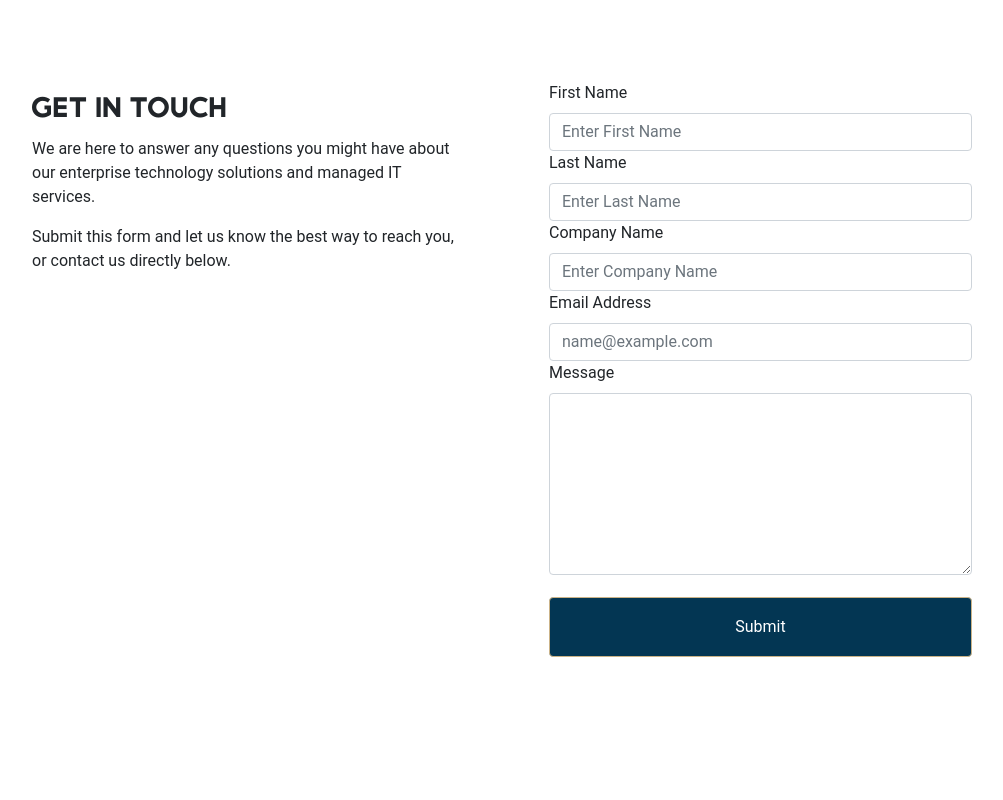
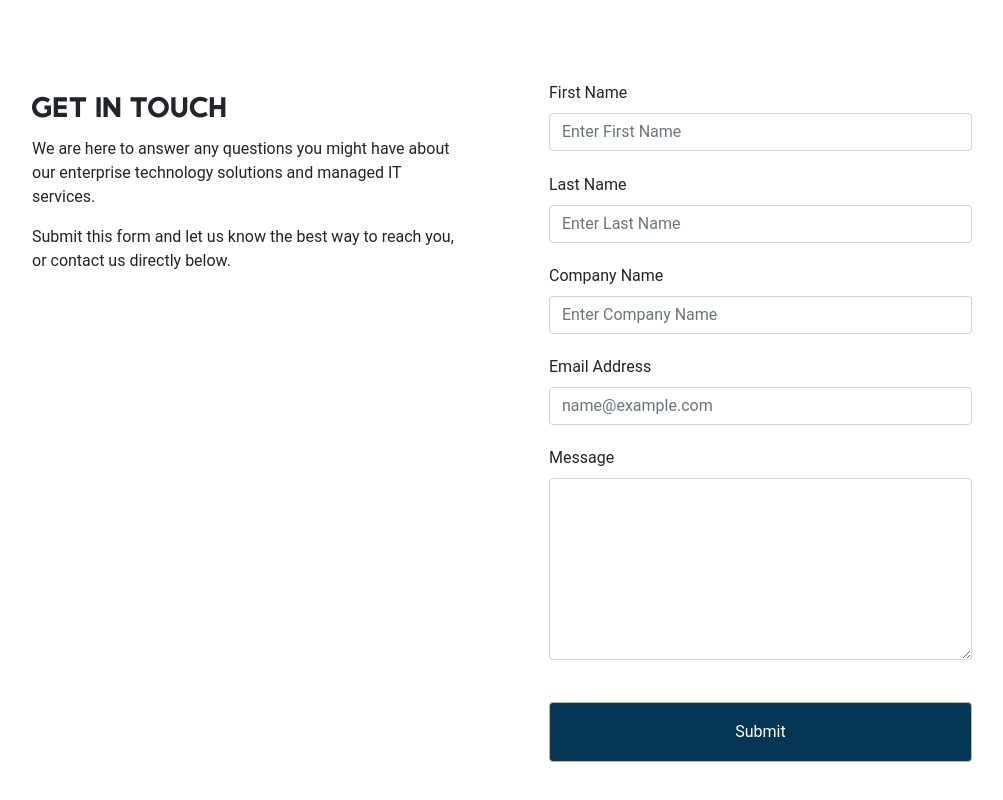
Before and after one commit to cwilso88/priorityOne, a React (Create React App) app: page / in a window 1280 px wide. Shown: the part 7290-8090 px from the top of the page, without its empty margins (138-1141 px from the left). Before the commit the page ends 8047 px from the top, so only its background shows below. Built offline with nearby package versions, Linux system fonts and the light colour scheme.

Commit message:
testing styles for form

```diff
--- a/src/components/ContactUs.js
+++ b/src/components/ContactUs.js
@@ -3,7 +3,7 @@ import Container from 'react-bootstrap/Container'
 import Button from 'react-bootstrap/Button'
 import Form from 'react-bootstrap/Form'
 import 'bootstrap/dist/css/bootstrap.min.css'
-import button from '../logos/button.png'
+
 
 class ContactUs extends React.Component {
     render() {
@@ -16,23 +16,23 @@ class ContactUs extends React.Component {
                         <p>Submit this form and let us know the best way to reach you, or contact us directly below.</p>
                     </article>
                     <Form className="form_column">
-                        <Form.Group controlId="form.Name">
+                        <Form.Group className="form_group" controlId="form.Name">
                             <Form.Label>First Name</Form.Label>
                             <Form.Control type="text" placeholder="Enter First Name" />
                         </Form.Group>
-                        <Form.Group controlId="form.Name">
+                        <Form.Group className="form_group" controlId="form.Name">
                             <Form.Label>Last Name</Form.Label>
                             <Form.Control type="text" placeholder="Enter Last Name" />
                         </Form.Group>
-                        <Form.Group controlId="form.Name">
+                        <Form.Group className="form_group" controlId="form.Name">
                             <Form.Label>Company Name</Form.Label>
                             <Form.Control type="text" placeholder="Enter Company Name" />
                         </Form.Group>
-                        <Form.Group controlId="form.Email">
+                        <Form.Group className="form_group" controlId="form.Email">
                             <Form.Label>Email Address</Form.Label>
                             <Form.Control type="email" placeholder="name@example.com" />
                         </Form.Group>
-                        <Form.Group controlId="form.Textarea">
+                        <Form.Group className="form_group" controlId="form.Textarea">
                             <Form.Label>Message</Form.Label>
                             <Form.Control as="textarea" rows={7} />
                         </Form.Group>
--- a/src/sass/_ContactUs.scss
+++ b/src/sass/_ContactUs.scss
@@ -11,6 +11,9 @@
     .form_column {
         flex: 20%;
     }
+    .form_group {
+        margin-bottom: 5%;
+    }
     .submit_button {
         background-color: $deep_blue;
         border-color: $gold;
```
